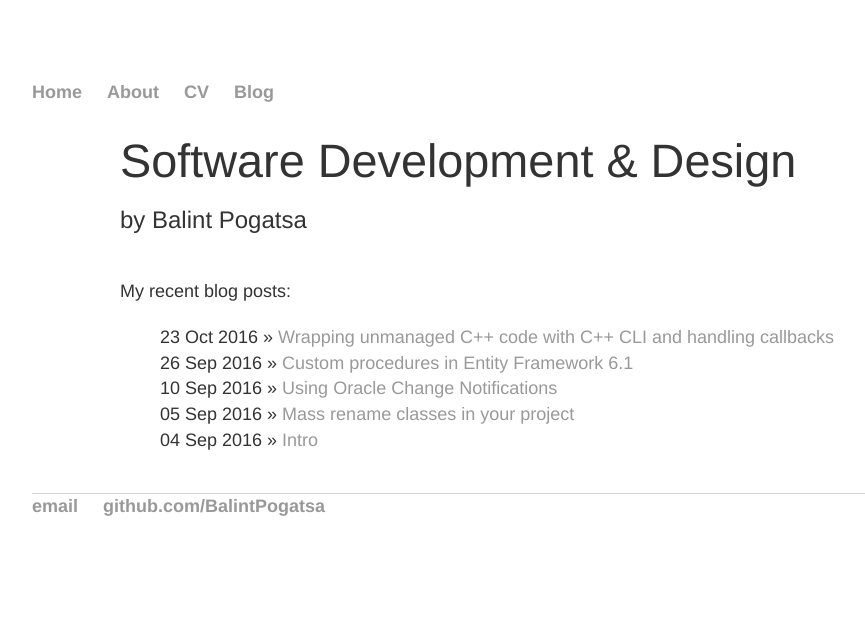
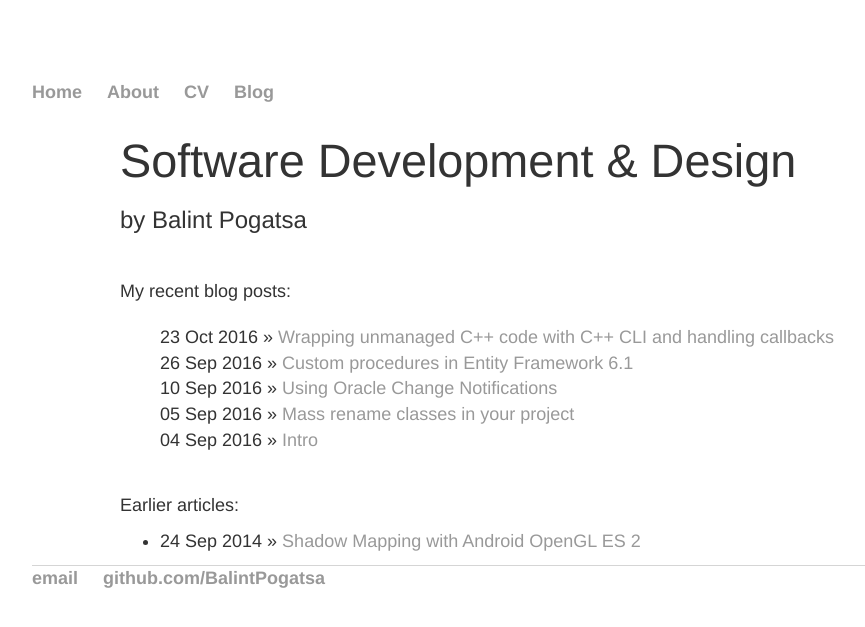
Before and after one commit to BalintPogatsa/BalintPogatsa.github.io, a Jekyll site: the page built from index.html, in a window 1280 px wide. Shown: the top 627 px of the page, without its empty margins (160-1025 px from the left). Built offline with Jekyll 4.4.1, drawn with Linux system fonts in a browser that asks for light colours.

Commit message:
added earlier articles list

```diff
--- a/index.html
+++ b/index.html
@@ -13,4 +13,11 @@ title: Development &amp; Design
 	    <li><span>{{ post.date | date_to_string }}</span> » <a href="{{ post.url }}" title="{{ post.title }}">{{ post.title }}</a></li>
 	  {% endfor %}
 	</ul>
+
+	<p>Earlier articles:</p>
+	<ul class="earlier_posts">
+
+	  <li><span>24 Sep 2014</span> » <a href="http://www.codeproject.com/Articles/822380/Shadow-Mapping-with-Android-OpenGL-ES" title="Shadow Mapping with Android OpenGL ES 2">Shadow Mapping with Android OpenGL ES 2</a></li>
+
+	</ul>
 </div><!-- /.blurb -->
```
